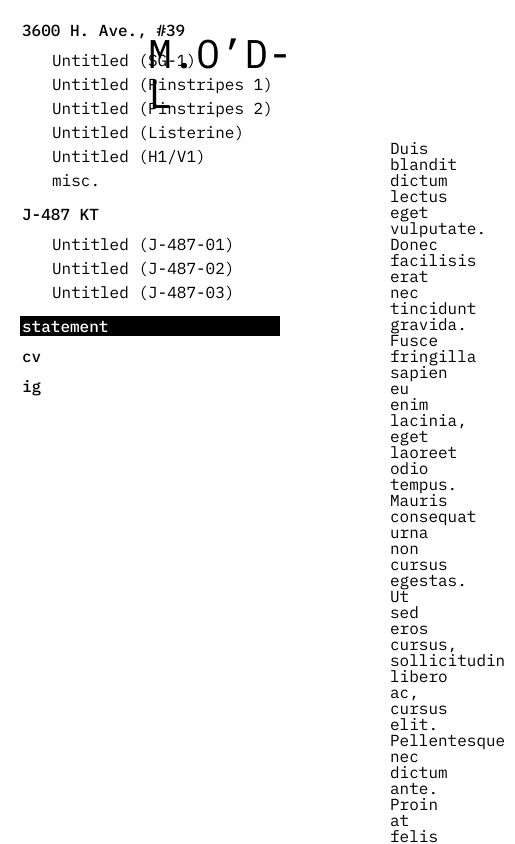
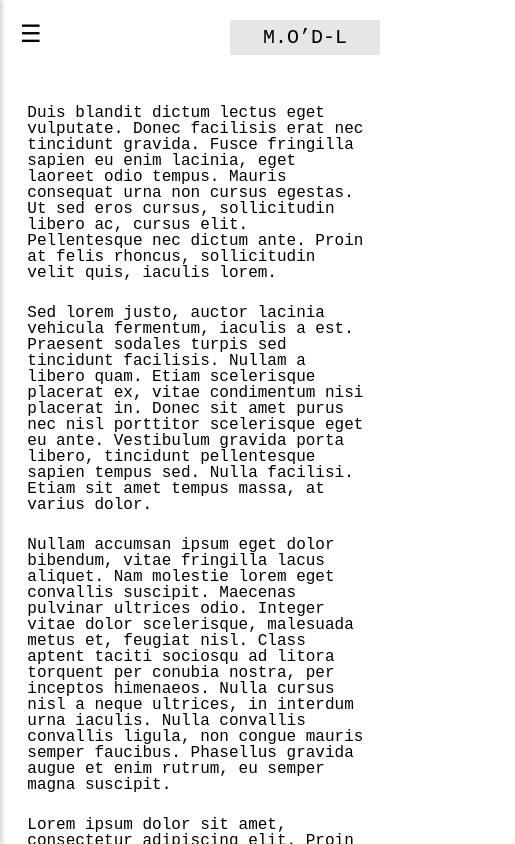
Before and after one commit to m1994915od-web/web-front, a React (Vite) app: page /statement in a window 390 px wide. Shown: the top 844 px of the page, 515 px wide, since content can reach past the window. Built offline with nearby package versions, Linux system fonts and the light colour scheme.

Commit message:
add burger, fix sizes

```diff
--- a/src/App.tsx
+++ b/src/App.tsx
@@ -1,3 +1,4 @@
+import React from "react";
 import { BrowserRouter, Routes, Route, useLocation } from "react-router-dom";
 import NavigationBar from "./components/navigationBar/NavigationBar";
 import HeaderLogo from "./components/headerLogo/HeaderLogo";
--- a/src/assets/fonts/fonts.css
+++ b/src/assets/fonts/fonts.css
@@ -1,48 +1,48 @@
 @font-face {
 	font-family: "IBMPlexMono";
-	src: url("./IBMPlexMono-Thin.ttf") format("opentype");
+	src: "./IBMPlexMono-Thin.ttf" format("opentype");
 	font-weight: 100;
 	font-style: normal;
 }
 
 @font-face {
 	font-family: "IBMPlexMono";
-	src: url("./IBMPlexMono-ExtraLight.ttf") format("opentype");
+	src: "./IBMPlexMono-ExtraLight.ttf" format("opentype");
 	font-weight: 200;
 	font-style: normal;
 }
 
 @font-face {
 	font-family: "IBMPlexMono";
-	src: url("./IBMPlexMono-Light.ttf") format("opentype");
+	src: "./IBMPlexMono-Light.ttf" format("opentype");
 	font-weight: 300;
 	font-style: normal;
 }
 
 @font-face {
 	font-family: "IBMPlexMono";
-	src: url("./IBMPlexMono-Regular.ttf") format("opentype");
+	src: "./IBMPlexMono-Regular.ttf" format("opentype");
 	font-weight: 400;
 	font-style: normal;
 }
 
 @font-face {
 	font-family: "IBMPlexMono";
-	src: url("./IBMPlexMono-Medium.ttf") format("opentype");
+	src: "./IBMPlexMono-Medium.ttf" format("opentype");
 	font-weight: 500;
 	font-style: normal;
 }
 
 @font-face {
 	font-family: "IBMPlexMono";
-	src: url("./IBMPlexMono-SemiBold.ttf") format("opentype");
+	src: "./IBMPlexMono-SemiBold.ttf" format("opentype");
 	font-weight: 600;
 	font-style: normal;
 }
 
 @font-face {
 	font-family: "IBMPlexMono";
-	src: url("./IBMPlexMono-Bold.ttf") format("opentype");
+	src: "./IBMPlexMono-Bold.ttf" format("opentype");
 	font-weight: 700;
 	font-style: normal;
 }
--- a/src/components/headerLogo/headerLogo.css
+++ b/src/components/headerLogo/headerLogo.css
@@ -1,5 +1,5 @@
 .headerLogoContainer {
-	padding-right: 40px;
+	padding-right: clamp(10px, 2.5vw, 50px);
 	padding-top: 20px;
 	display: flex;
 	width: 100%;
@@ -8,10 +8,17 @@
 }
 
 .headerLogoBox {
-	padding: 13px 58px;
-	max-height: 70px;
+	display: flex;
+	align-items: center;
+	justify-content: center;
+	width: clamp(150px, 20vw, 280px);
+	height: clamp(35px, 5vw, 66px);
+	/* width: 280px; */
+	/* height: 66px; */
+	background-color: #e6e6e6;
 }
 
 .headerLogoText {
-	font-size: 40px;
+	font-size: clamp(20px, 4vw, 40px);
+	/* font-size: 40px; */
 }
--- a/src/components/navigationBar/NavigationBar.tsx
+++ b/src/components/navigationBar/NavigationBar.tsx
@@ -1,4 +1,4 @@
-import React from "react";
+import React, { useState } from "react";
 import { NavLink } from "react-router-dom";
 import { data } from "../../data";
 import "./navigationBar.css";
@@ -11,13 +11,15 @@ const getPaintingPath = (address: string, title: string) =>
 const AddressItem: React.FC<{
 	address: string;
 	paintings: Array<{ title: string }>;
-}> = ({ address, paintings }) => (
+	setIsOpen: (isOpen: boolean) => void;
+}> = ({ address, paintings, setIsOpen }) => (
 	<div className="navigationBarAddressContainer">
 		<NavLink
 			to={getAddressPath(address)}
 			className={({ isActive }) =>
 				`navigationBarNavText ${isActive ? "active" : ""}`
 			}
+			onClick={() => setIsOpen(false)}
 		>
 			{address}
 		</NavLink>
@@ -29,6 +31,7 @@ const AddressItem: React.FC<{
 						className={({ isActive }) =>
 							`navigationBarWorkName ${isActive ? "active" : ""}`
 						}
+						onClick={() => setIsOpen(false)}
 					>
 						{painting.title}
 					</NavLink>
@@ -38,13 +41,27 @@ const AddressItem: React.FC<{
 	</div>
 );
 
-const NavigationBar: React.FC = () => (
-	<div className="navigationBarContainer">
+const NavigationBar: React.FC = () => {
+	const [isOpen, setIsOpen] = useState(false);
+
+	const toggleMenu = () => setIsOpen(!isOpen);
+
+	return (
+		<>
+			<button
+				className="burgerButton"
+				onClick={toggleMenu}
+				aria-label="Toggle menu"
+			>
+				☰
+			</button>
+			<div className={`navigationBarContainer ${isOpen ? "open" : ""}`}>
 				{data.map((item, index) => (
 					<AddressItem
 						key={index}
 						address={item.address}
 						paintings={item.paintings}
+						setIsOpen={setIsOpen}
 					/>
 				))}
 				<NavLink
@@ -52,6 +69,7 @@ const NavigationBar: React.FC = () => (
 					className={({ isActive }) =>
 						`navigationBarNavText ${isActive ? "active" : ""}`
 					}
+					onClick={() => setIsOpen(false)}
 				>
 					statement
 				</NavLink>
@@ -60,6 +78,7 @@ const NavigationBar: React.FC = () => (
 					className={({ isActive }) =>
 						`navigationBarNavText ${isActive ? "active" : ""}`
 					}
+					onClick={() => setIsOpen(false)}
 				>
 					cv
 				</NavLink>
@@ -67,10 +86,13 @@ const NavigationBar: React.FC = () => (
 					href="https://www.instagram.com/marisa.odl"
 					className="navigationBarNavText"
 					target="_blank"
+					onClick={() => setIsOpen(false)}
 				>
 					ig
 				</a>
 			</div>
+		</>
 	);
+};
 
 export default NavigationBar;
--- a/src/components/navigationBar/navigationBar.css
+++ b/src/components/navigationBar/navigationBar.css
@@ -5,6 +5,25 @@
 	height: 100vh;
 	display: flex;
 	flex-direction: column;
+	transform: translateX(-100%);
+	transition: transform 0.3s ease-in-out;
+	z-index: 1000;
+}
+
+.navigationBarContainer.open {
+	transform: translateX(0);
+}
+
+.burgerButton {
+	display: none;
+	position: fixed;
+	top: 20px;
+	left: 20px;
+	z-index: 1100;
+	background: none;
+	border: none;
+	font-size: 24px;
+	cursor: pointer;
 }
 
 .navigationBarAddressContainer {
@@ -31,9 +50,29 @@
 	padding: 2px;
 }
 
-.navigationBarAddressText.active,
-.navigationBarWorkName.active,
-.navigationBarNavText.active {
-	color: #ffffff;
+.navigationBarNavText.active,
+.navigationBarWorkName.active {
+	color: #fff;
 	background-color: #000;
 }
+
+@media (min-width: 681px) {
+	.navigationBarContainer {
+		transform: translateX(0);
+	}
+}
+
+@media (max-width: 680px) {
+	.burgerButton {
+		display: block;
+	}
+
+	.navigationBarContainer {
+		box-shadow: 2px 0 5px #00000033;
+		background: #fff;
+		position: fixed;
+		top: 0;
+		left: 0;
+		padding-top: 80px;
+	}
+}
--- a/src/styles/App.css
+++ b/src/styles/App.css
@@ -40,5 +40,17 @@ textarea {
 
 .appPageContainer {
 	max-width: calc(100% - 300px);
+	min-width: 500px;
 	width: 100%;
 }
+
+@media (max-width: 680px) {
+	.appMainContainer {
+		flex-direction: column;
+	}
+	.appPageContainer {
+		max-width: 100%;
+		min-width: 100%;
+		width: 100%;
+	}
+}
--- a/src/styles/cvPage.css
+++ b/src/styles/cvPage.css
@@ -1,7 +1,8 @@
 .cvPageContainer {
 	padding-top: 50px;
-	padding-left: 90px;
-	margin-bottom: 40px;
+	padding-left: clamp(0px, 7vw, 90px);
+	padding-right: 20px;
+	padding-bottom: 100px;
 }
 
 .cvPageText {
--- a/src/styles/paintingDetail.css
+++ b/src/styles/paintingDetail.css
@@ -1,7 +1,8 @@
 .paintingDetailContainer {
 	padding-top: 50px;
-	padding-left: 90px;
-	margin-bottom: 40px;
+	padding-left: clamp(0px, 7vw, 90px);
+	padding-right: 20px;
+	padding-bottom: 100px;
 }
 
 .paintingDetailImage {
@@ -25,3 +26,15 @@
 .paintingDetailSize {
 	font-size: 16px;
 }
+
+@media (max-width: 1000px) {
+	.paintingDetailContainer {
+		padding-left: clamp(0px, 4vw, 400px);
+	}
+}
+
+@media (max-width: 500px) {
+	.paintingDetailContainer {
+		padding-left: 20px;
+	}
+}
--- a/src/styles/paintingPage.css
+++ b/src/styles/paintingPage.css
@@ -3,7 +3,9 @@
 	grid-template-columns: repeat(2, 170px);
 	gap: 60px;
 	padding-top: 50px;
-	padding-left: 90px;
+	padding-left: clamp(0px, 7vw, 90px);
+	padding-right: 20px;
+	padding-bottom: 100px;
 }
 
 .paintingPageImage {
@@ -12,3 +14,21 @@
 	object-fit: cover;
 	cursor: pointer;
 }
+
+@media (max-width: 680px) {
+	.paintingPageContainer {
+		justify-content: center;
+		gap: clamp(10px, 5vw, 60px);
+		padding-right: 20px;
+		padding-left: 20px;
+	}
+}
+
+@media (max-width: 380px) {
+	.paintingPageContainer {
+		grid-template-columns: repeat(2, 140px);
+		gap: clamp(0px, 5vw, 40px);
+		padding-right: 10px;
+		padding-left: 10px;
+	}
+}
--- a/src/styles/statementPage.css
+++ b/src/styles/statementPage.css
@@ -1,7 +1,8 @@
 .statementPageContainer {
 	padding-top: 50px;
-	padding-left: 90px;
-	margin-bottom: 40px;
+	padding-left: clamp(0px, 7vw, 90px);
+	padding-right: 20px;
+	padding-bottom: 100px;
 }
 
 .statementPageText {
```
Lines whose indentation alone changed are shown as unchanged.
